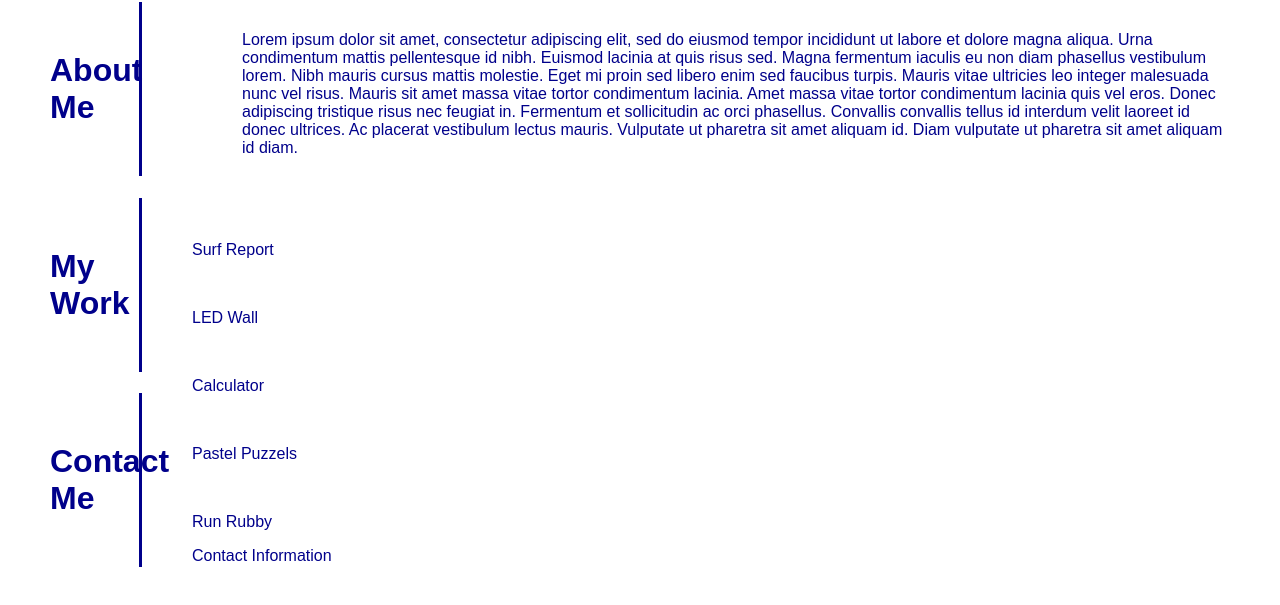
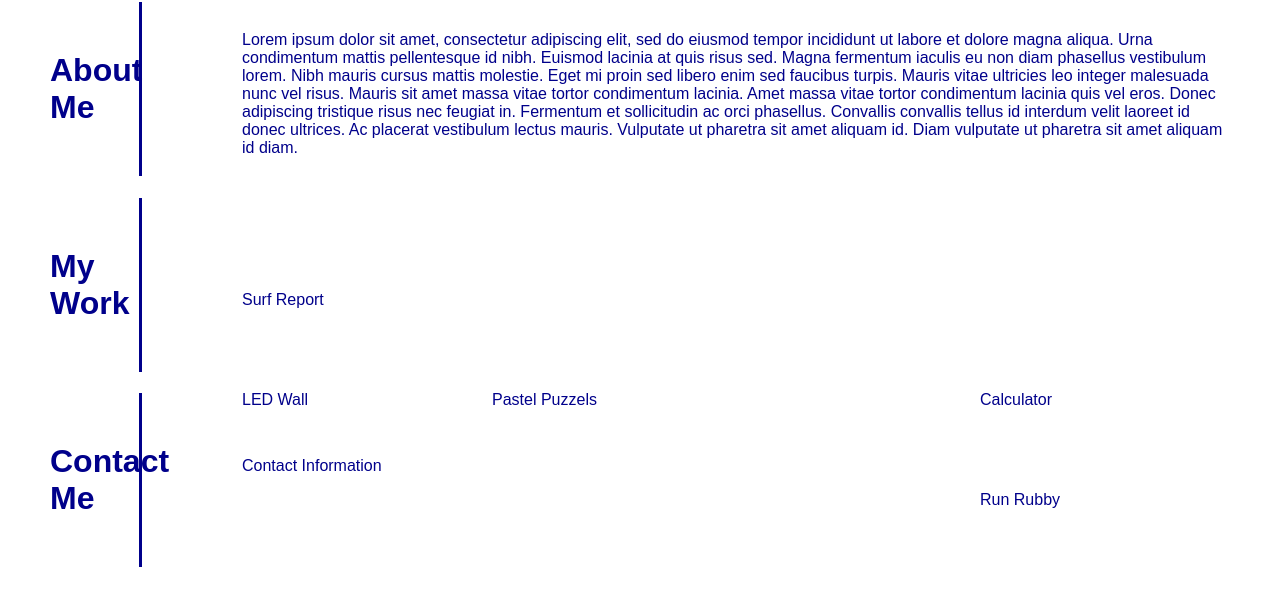
Before and after one commit to SorenCharlie/myPortfolio, a plain HTML site: page index.html in a window 1280 px wide. Shown: the part 169-774 px from the top of the page. Drawn offline with Linux system fonts and the light colour scheme.

Commit message:
updated tile section

```diff
--- a/Assets/CSS/style.css
+++ b/Assets/CSS/style.css
@@ -73,6 +73,19 @@ body {
     padding: 50px;
   }
 
-  .section-tile {
+  .section-tile-top {
+    width: 600px;
+    height: 100px;
+  }
 
+  .section-tile-left {
+    width: 250px;
+    height: 100px;
+    float: left;
   }
+
+  .section-tile-right {
+    width: 250px;
+    height: 100px;
+    float: right;
+  }
--- a/index.html
+++ b/index.html
@@ -40,7 +40,8 @@
                 <h1 id="contact-me">Contact Me</h1>
             </div>
             <div class="column right">
-                <section id="about-me">Lorem ipsum dolor sit amet, consectetur adipiscing elit, sed do eiusmod tempor incididunt ut labore
+                <section id="about-me">Lorem ipsum dolor sit amet, consectetur adipiscing elit, sed do eiusmod tempor
+                    incididunt ut labore
                     et dolore magna aliqua. Urna condimentum mattis pellentesque id nibh. Euismod lacinia at quis risus
                     sed. Magna fermentum iaculis eu non diam phasellus vestibulum lorem. Nibh mauris cursus mattis
                     molestie. Eget mi proin sed libero enim sed faucibus turpis. Mauris vitae ultricies leo integer
@@ -50,16 +51,34 @@
                     ultrices. Ac placerat vestibulum lectus mauris. Vulputate ut pharetra sit amet aliquam id. Diam
                     vulputate ut pharetra sit amet aliquam id diam.
                 </section>
-                <section id="surf-report" class="section-tile"><img src="" alt=""><a href=""></a></img><p>Surf Report</p></section>
-                <section id="led-wall" class="section-tile"><img src="" alt=""><a href=""></a></img><p>LED Wall</p></section>
-                <section id="calculator" class="section-tile"><img src="" alt=""><a href=""></a></img><p>Calculator</p></section>
-                <section id="pastel-puzzels" class="section-tile"><img src="" alt=""><a href=""></a></img><p>Pastel Puzzels</p></section>
-                <section id="run-ruby" class="section-tile"><img src="" alt=""><a href=""></a></img><p>Run Rubby</p></section>
-                <section>
+                <section id="my-work" class="title">
+                    <section id="surf-report" class="section-tile-top">
+                        <img src="" alt="">
+                        <p>Surf Report</p>
+                    </section>
+                    <section id="led-wall" class="section-tile-left">
+                        <img src="" alt="">
+                        <p>LED Wall</p>
+                    </section>
+                    <section id="calculator" class="section-tile-right">
+                        <img src="" alt="">
+                        <p>Calculator</p>
+                    </section>
+                    <section id="pastel-puzzels" class="section-tile-left">
+                        <img src="" alt="">
+                        <p>Pastel Puzzels</p>
+                    </section>
+                    <section id="run-ruby" class="section-tile-right">
+                        <img src="" alt="">
+                        <p>Run Rubby</p>
+                    </section>
+                </section>
+                <section id="contact-me">
                     Contact Information
                 </section>
             </div>
         </div>
     </main>
 </body>
+
 </html>
```
